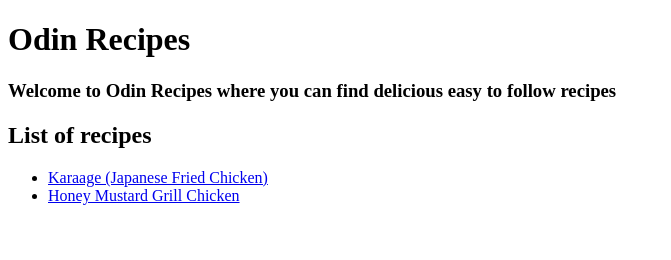
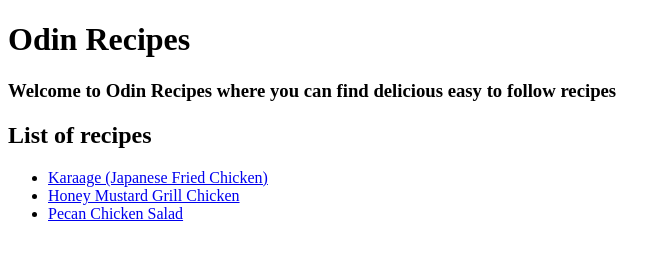
Before and after one commit to MintyFrog/odin-recipes, a plain HTML site: page index.html in a window 1280 px wide. Shown: the whole page, without its empty margins (0-671 px from the left). Drawn offline with Linux system fonts and the light colour scheme.

Commit message:
Add Pecan Chicken Salad link

```diff
--- a/index.html
+++ b/index.html
@@ -13,6 +13,7 @@
         <ul>
             <li><a href="../odin-recipes/recipes/Karaage.html">Karaage (Japanese Fried Chicken)</a></li>
             <li><a href="../odin-recipes/recipes/Grill-Chicken.html">Honey Mustard Grill Chicken</a></li>
+            <li><a href="../odin-recipes/recipes/Pecan-Chicken-Salad.html">Pecan Chicken Salad</a></li>
         </ul>
     </body>
 </html>
```
